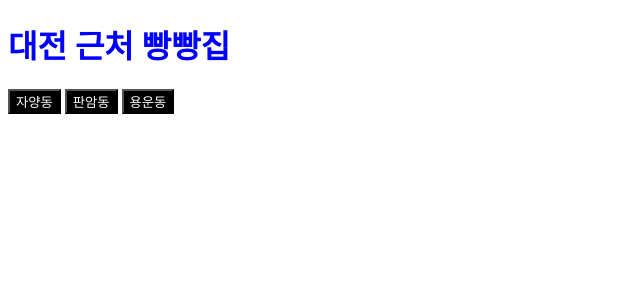
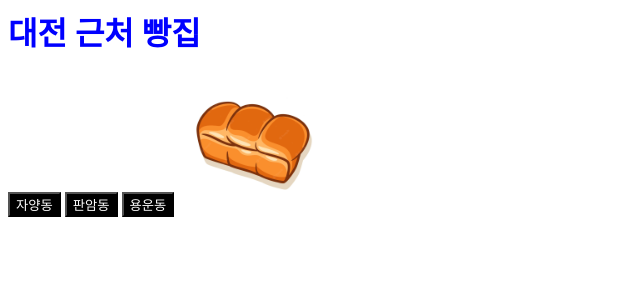
Before and after one commit to SeroyPark/cafe, a Django app: page / in a window 1280 px wide. Shown: the top 300 px of the page, without its empty margins (0-640 px from the left). Run offline with Django 3.2, Linux system fonts and the light colour scheme.

Commit message:
image change

```diff
--- a/bake/static/main.css
+++ b/bake/static/main.css
@@ -19,3 +19,8 @@
         background-color: black;
         color: white;
     }
+
+    img {
+        width: 150px;
+
+    }
--- a/bake/templates/bake/main.html
+++ b/bake/templates/bake/main.html
@@ -1,4 +1,4 @@
-<!DOCTYPE html>
+{% load static %}
 <html lang="en">
 <head>
     <meta charset="UTF-8">
@@ -6,9 +6,10 @@
     <link rel="stylesheet" href="static/main.css">
 </head>
 <body>
- <h1>대전 근처 빵빵집</h1>
+ <h1>대전 근처 빵집</h1>
  <button class="btn1">자양동</button>
  <button class="btn2">판암동</button>
  <button class="btn3">용운동</button>
+ <img src="{% static "img/bread.jpg" %}" alt="ㅅㅂ 사진이안나와">
 </body>
 </html>
```
Also changed, not shown: bake/static/img/bread.jpg (added), bake/static/ja.css (added), bake/static/pan.css (added), bake/static/yong.css (added).
